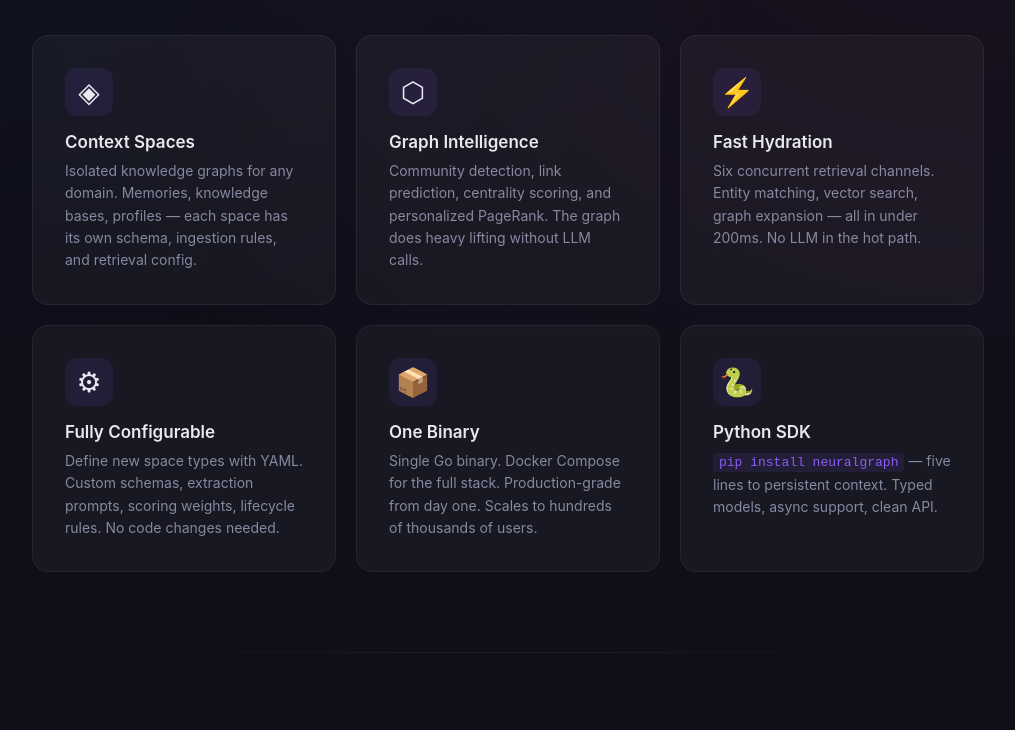
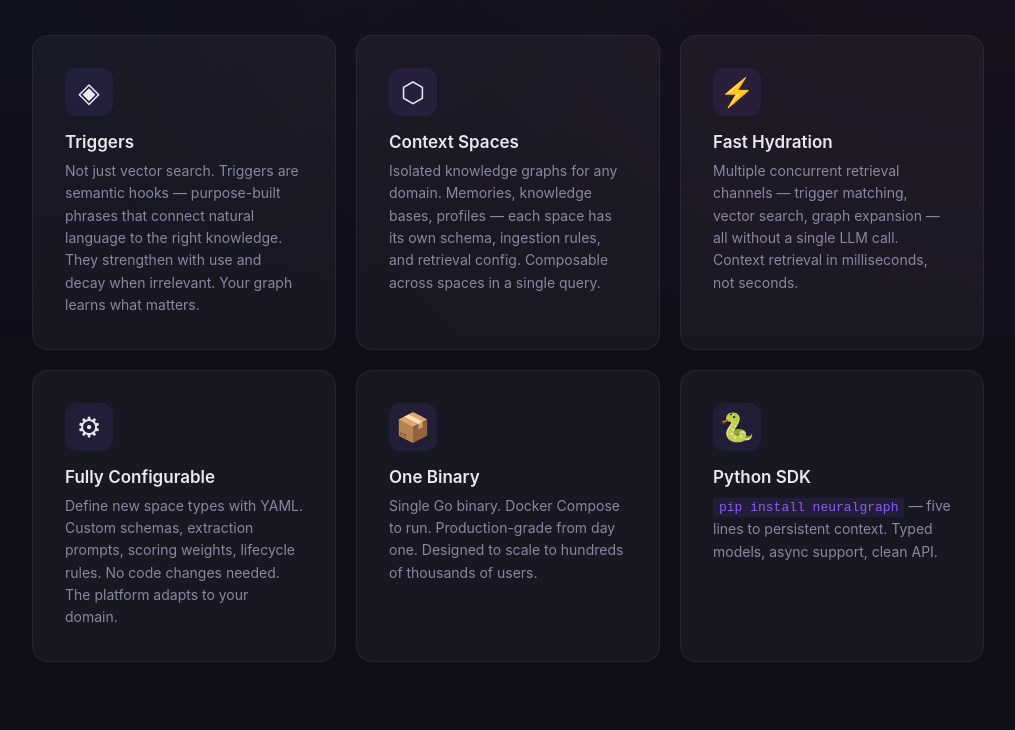
Before and after one commit to neuralgraph-ai/neuralgraph-site, a plain HTML site: page index.html in a window 1280 px wide. Shown: the part 880-1610 px from the top of the page, without its empty margins (132-1147 px from the left). Drawn offline with Linux system fonts and the light colour scheme.

Commit message:
Add triggers remove tech

```diff
--- a/index.html
+++ b/index.html
@@ -330,28 +330,28 @@
         <section class="features">
             <div class="feature">
                 <span class="feature-icon">&#x25C8;</span>
-                <h3>Context Spaces</h3>
-                <p>Isolated knowledge graphs for any domain. Memories, knowledge bases, profiles — each space has its own schema, ingestion rules, and retrieval config.</p>
+                <h3>Triggers</h3>
+                <p>Not just vector search. Triggers are semantic hooks — purpose-built phrases that connect natural language to the right knowledge. They strengthen with use and decay when irrelevant. Your graph learns what matters.</p>
             </div>
             <div class="feature">
                 <span class="feature-icon">&#x2B21;</span>
-                <h3>Graph Intelligence</h3>
-                <p>Community detection, link prediction, centrality scoring, and personalized PageRank. The graph does heavy lifting without LLM calls.</p>
+                <h3>Context Spaces</h3>
+                <p>Isolated knowledge graphs for any domain. Memories, knowledge bases, profiles — each space has its own schema, ingestion rules, and retrieval config. Composable across spaces in a single query.</p>
             </div>
             <div class="feature">
                 <span class="feature-icon">&#x26A1;</span>
                 <h3>Fast Hydration</h3>
-                <p>Six concurrent retrieval channels. Entity matching, vector search, graph expansion — all in under 200ms. No LLM in the hot path.</p>
+                <p>Multiple concurrent retrieval channels — trigger matching, vector search, graph expansion — all without a single LLM call. Context retrieval in milliseconds, not seconds.</p>
             </div>
             <div class="feature">
                 <span class="feature-icon">&#x2699;</span>
                 <h3>Fully Configurable</h3>
-                <p>Define new space types with YAML. Custom schemas, extraction prompts, scoring weights, lifecycle rules. No code changes needed.</p>
+                <p>Define new space types with YAML. Custom schemas, extraction prompts, scoring weights, lifecycle rules. No code changes needed. The platform adapts to your domain.</p>
             </div>
             <div class="feature">
                 <span class="feature-icon">&#x1F4E6;</span>
                 <h3>One Binary</h3>
-                <p>Single Go binary. Docker Compose for the full stack. Production-grade from day one. Scales to hundreds of thousands of users.</p>
+                <p>Single Go binary. Docker Compose to run. Production-grade from day one. Designed to scale to hundreds of thousands of users.</p>
             </div>
             <div class="feature">
                 <span class="feature-icon">&#x1F40D;</span>
@@ -392,7 +392,7 @@
         <div class="divider"></div>
 
         <section class="bottom">
-            <p>Built with Go. Powered by PostgreSQL, Neo4j, Qdrant, and Redis.</p>
+            <p>Built with Go. Designed for scale.</p>
         </section>
 
         <footer>
```
Also changed, not shown: 1 other file.
